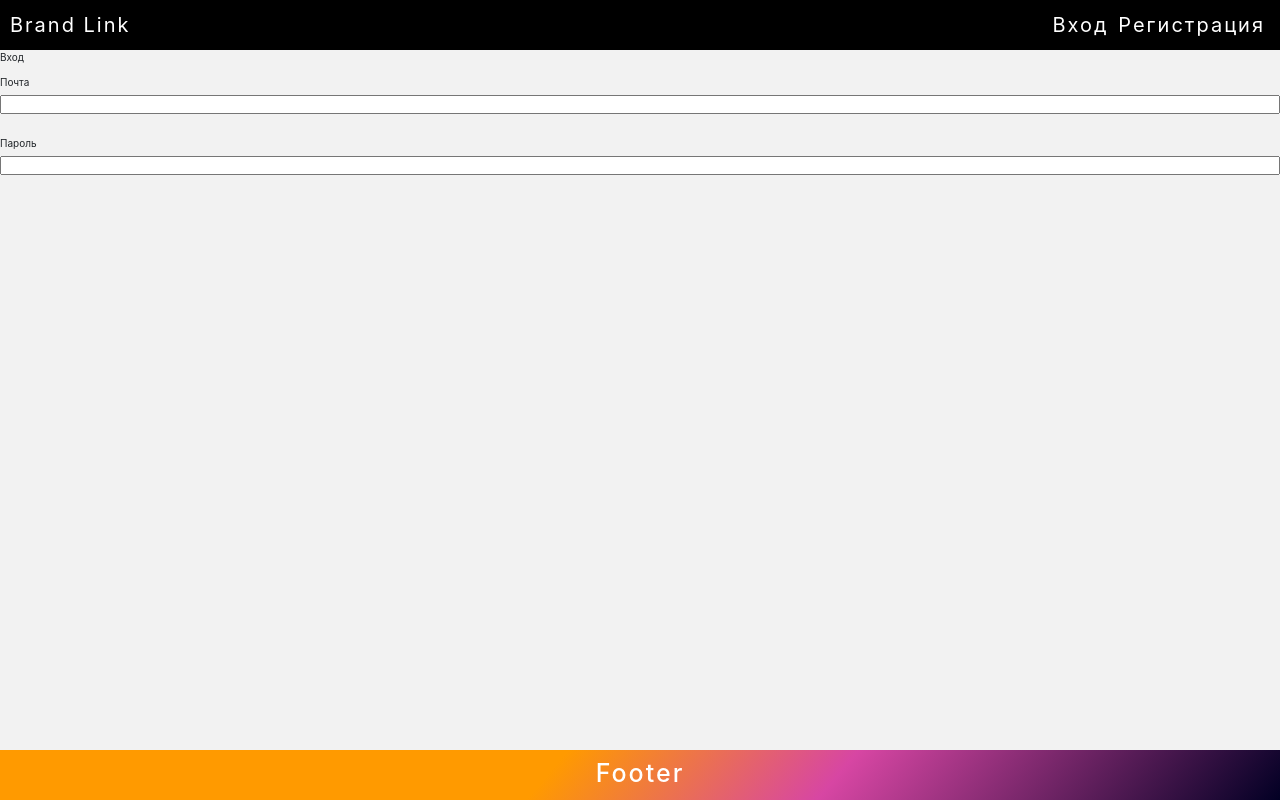
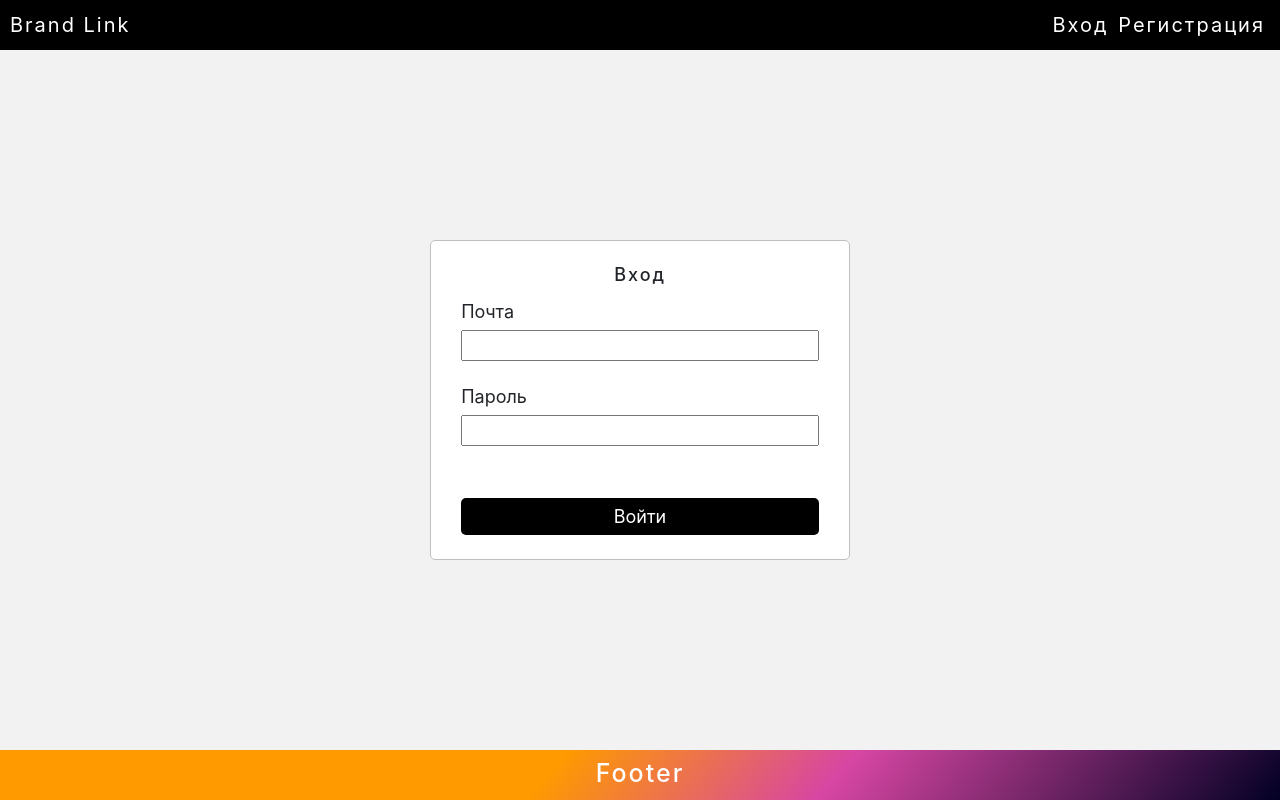
Before and after one commit to WondrousSquirrel/private_blog, a React app in the folder client/: page /login in a window 1280 px wide. Built offline with nearby package versions, Linux system fonts and the light colour scheme.

Commit message:
Стили для формы логина

```diff
--- a/client/src/Components/Auth/Login.jsx
+++ b/client/src/Components/Auth/Login.jsx
@@ -1,13 +1,14 @@
 import React from 'react';
 import * as yup from 'yup';
 import PropTypes from 'prop-types';
+import { Button } from 'react-bootstrap';
 import { withFormik, Form, Field } from "formik";
 
 const Login = ({errors, touched }) => {
   return (
-    <div>
-      <Form>
-        <p>Вход</p>
+    <div className='auth'>
+      <Form className='loginForm'>
+        <p className='authTitle'>Вход</p>
         <div className='fields'>
           <label htmlFor="name">Почта</label>
           <Field name="email" type="text" />
@@ -18,6 +19,9 @@ const Login = ({errors, touched }) => {
           <Field name="password" type="text" />
         </div>
         {touched.password && errors.password && <div className="errors">{errors.password}</div>}
+        <Button type="submit" variant="primary"size="lg" className="authButton">
+          Войти
+        </Button>
       </Form>
     </div>
   );
--- a/client/src/Components/Auth/Register.jsx
+++ b/client/src/Components/Auth/Register.jsx
@@ -8,9 +8,9 @@ import { registerRequest } from '../../actions/authActions';
 
 const Register = ({ errors, touched }) => {
   return (
-    <div className='register'>
+    <div className='auth'>
       <Form className='registerForm'>
-        <p className='registerTitle'>Регистрация</p>
+        <p className='authTitle'>Регистрация</p>
         <div className="fields">
           <label htmlFor="name">Имя</label>
           <Field name="name" type="text" />
@@ -32,7 +32,7 @@ const Register = ({ errors, touched }) => {
         </div>
         {touched.rePassword && errors.rePassword &&
           <div className="errors">{errors.rePassword}</div>}
-        <Button type="submit" variant="primary"size="lg" className="registerButton">
+        <Button type="submit" variant="primary"size="lg" className="authButton">
           Регистрация
         </Button>
       </Form>
--- a/client/src/Components/Auth/auth.scss
+++ b/client/src/Components/Auth/auth.scss
@@ -1,4 +1,4 @@
-.register {
+.auth {
   width: 100%;
   height: 100%;
   display: flex;
@@ -16,14 +16,22 @@
   border-radius: .5rem;
 }
 
-.registerTitle {
+.loginForm {
+  height: 40rem;
+  background-color: white;
+  padding: 8rem 5rem 8rem 5rem;
+  border: .1rem silver solid;
+  border-radius: .5rem;
+}
+
+.authTitle {
   text-align: center;
   margin-top: -5rem;
   font-weight: 550;
   letter-spacing: .2rem;
 }
 
-.registerButton {
+.authButton {
   width: 100%;
   background-color: black;
   margin: 3rem 0 -1rem 0;
@@ -31,10 +39,10 @@
   border: none;
   font-size: 1.8rem;
 }
-.registerButton:hover {
+.authButton:hover {
   background: linear-gradient(310deg, rgba(2,0,36,1) 0%, rgba(215,70,163,1) 35%, rgba(255,154,0,1) 57%);
 }
-.registerButton:focus {
+.authButton:focus {
   background-color: #260C39;
 }
 
@@ -56,7 +64,7 @@
   .fields{
     margin-bottom: 2.2rem;
   }
-  .register {
+  .auth {
     font-size: 1.8rem;
   }
   .registerForm {
@@ -64,11 +72,16 @@
     padding: 0 3rem;
     border-radius: .5rem;
   }
+  .loginForm {
+    height: 32rem;
+    padding: 0 3rem;
+    border-radius: .5rem;
+  }
   .registerButton {
     margin: 1rem 0;
     font-size: 1.6rem;
   }
-  .registerTitle {
+  .authTitle {
     margin: 2rem 0 1rem 0;
   }
   .errors {
@@ -80,7 +93,20 @@
 @media screen and (max-width: 600px),
 screen and (max-height:600px){
   .registerForm {
+    display: flex;
+    flex-direction: column;
+    justify-content: center;
     height: 100%;
     width: 100%;
   }
+  .loginForm {
+    display: flex;
+    flex-direction: column;
+    justify-content: center;
+    height: 100%;
+    width: 100%;
+  }
+  .authTitle {
+    margin: 0;
+  }
 }
```
